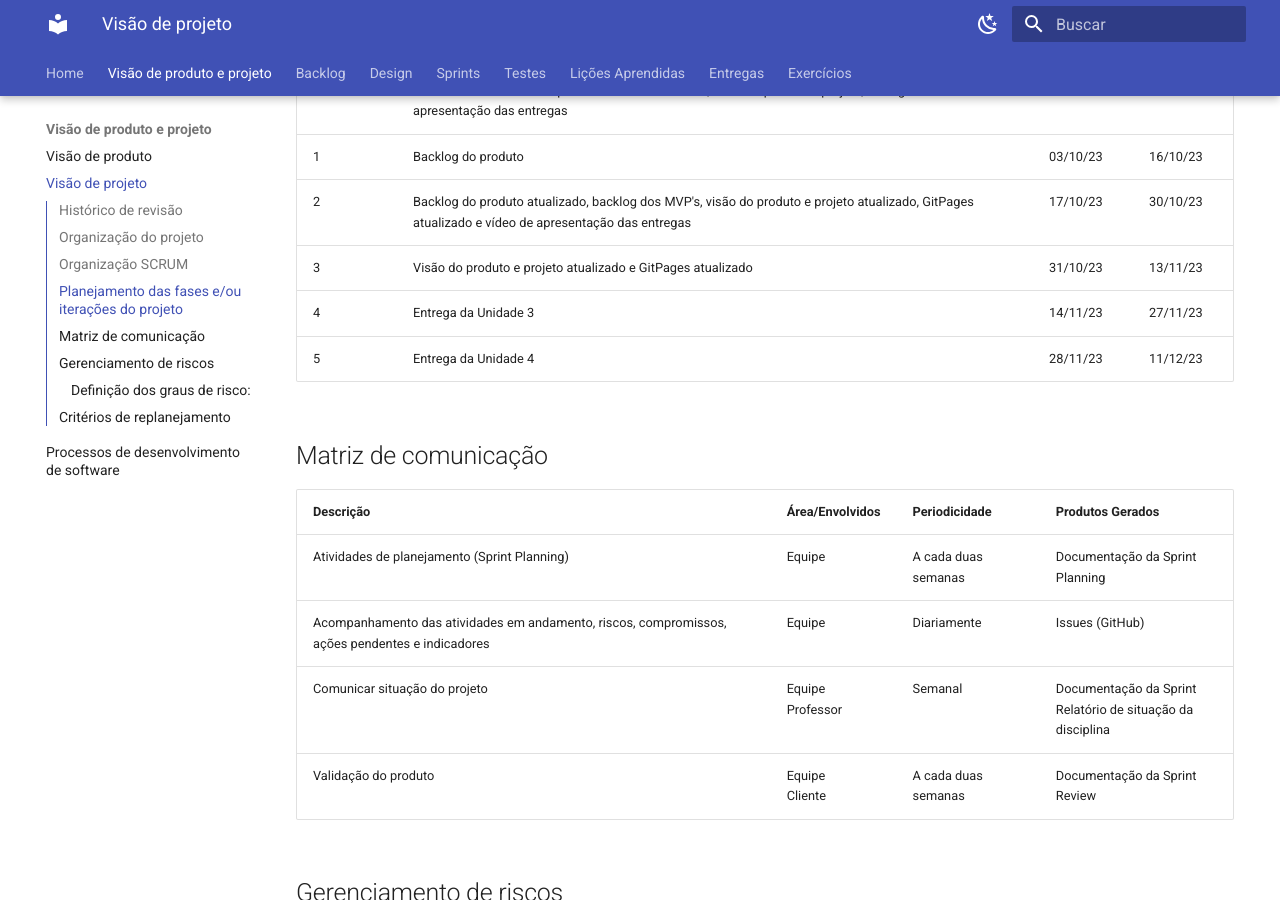
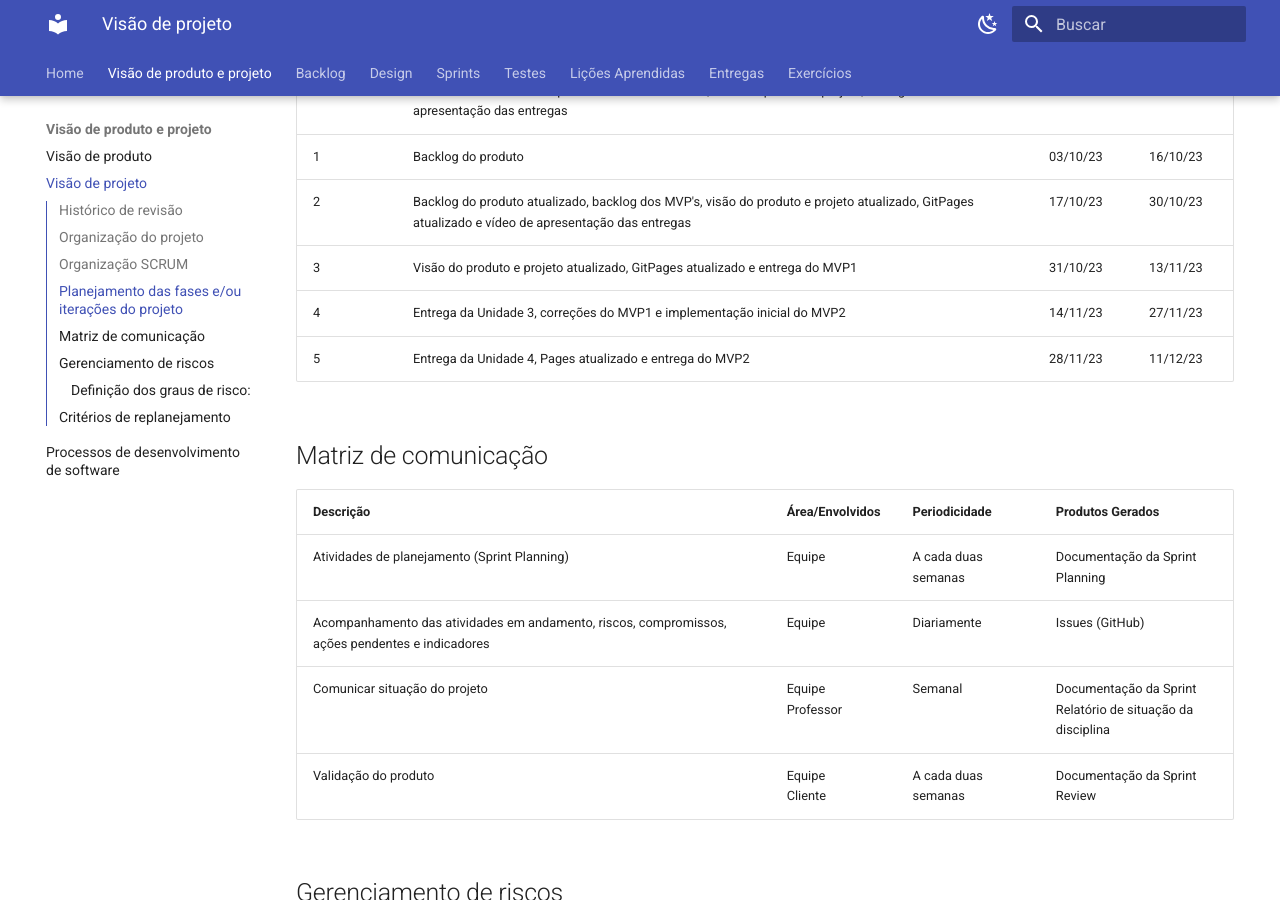
Before and after one commit to mdsreq-fga-unb/2023.2-Matriculai, an MkDocs documentation site: the page built from docs/visao_projeto.md, in a window 1280 px wide and 900 px high, scrolled down 1802 px. Built offline with MkDocs 1.6.1 and Material for MkDocs 9.7.7, drawn with Linux system fonts in a browser that asks for light colours.

Commit message:
agora vai

```diff
--- a/docs/visao_projeto.md
+++ b/docs/visao_projeto.md
@@ -40,9 +40,9 @@
 |0|Material do seminário de processos e ciclos de vida, visão do produto e projeto, GitPages e vídeo de apresentação das entregas|12/09/23|02/10/23|
 |1|Backlog do produto|03/10/23|16/10/23|
 |2|Backlog do produto atualizado, backlog dos MVP's, visão do produto e projeto atualizado, GitPages atualizado e vídeo de apresentação das entregas|17/10/23|30/10/23|
-|3|Visão do produto e projeto atualizado e GitPages atualizado|31/10/23|13/11/23|
-|4|Entrega da Unidade 3|14/11/23|27/11/23|
-|5|Entrega da Unidade 4|28/11/23|11/12/23|
+|3|Visão do produto e projeto atualizado, GitPages atualizado e entrega do MVP1|31/10/23|13/11/23|
+|4|Entrega da Unidade 3, correções do MVP1 e implementação inicial do MVP2|14/11/23|27/11/23|
+|5|Entrega da Unidade 4, Pages atualizado e entrega do MVP2|28/11/23|11/12/23|
 
 ## Matriz de comunicação
 
```
Also changed, not shown: docs/visao_produto.md (+0 -1 lines).
